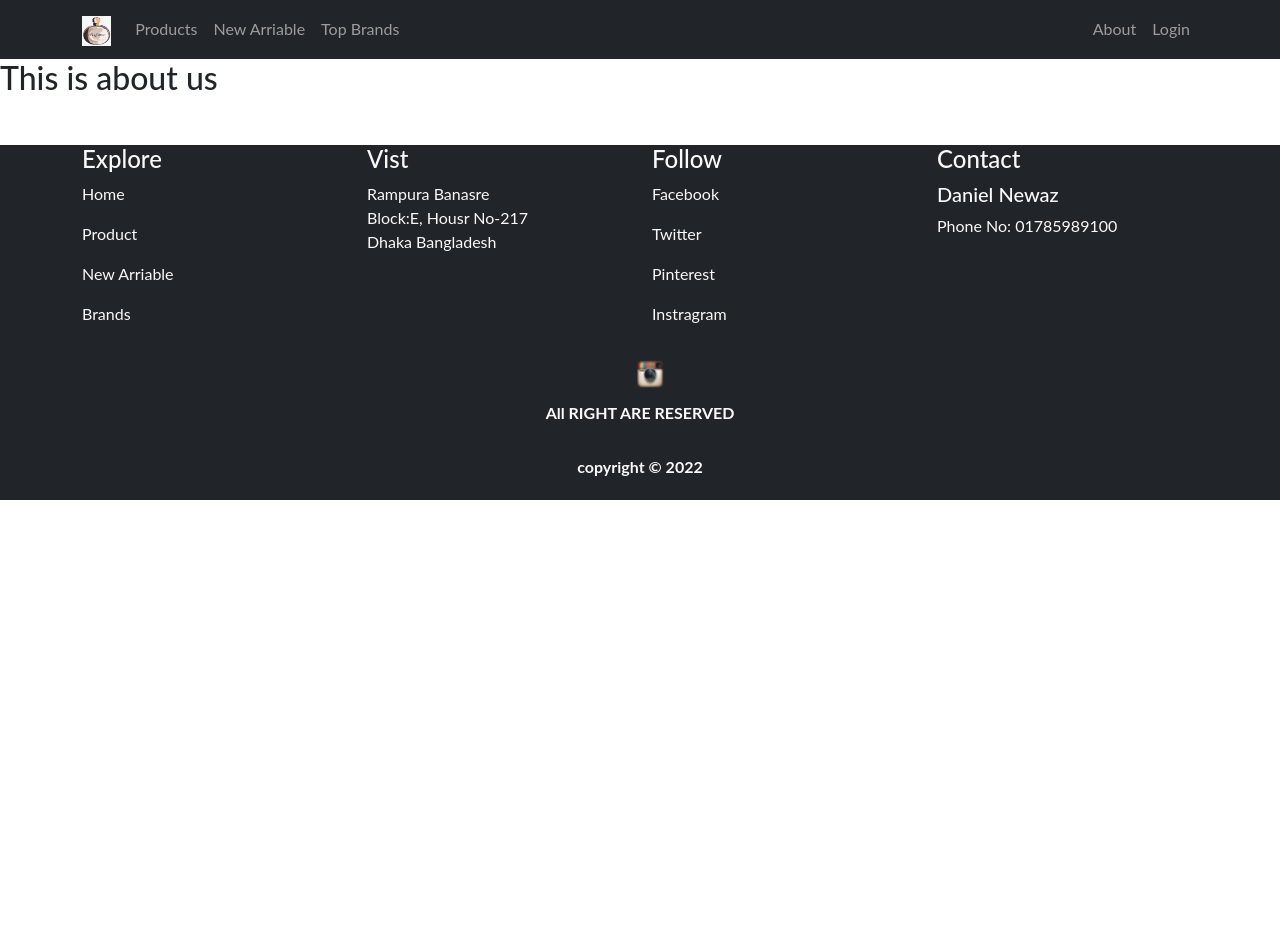
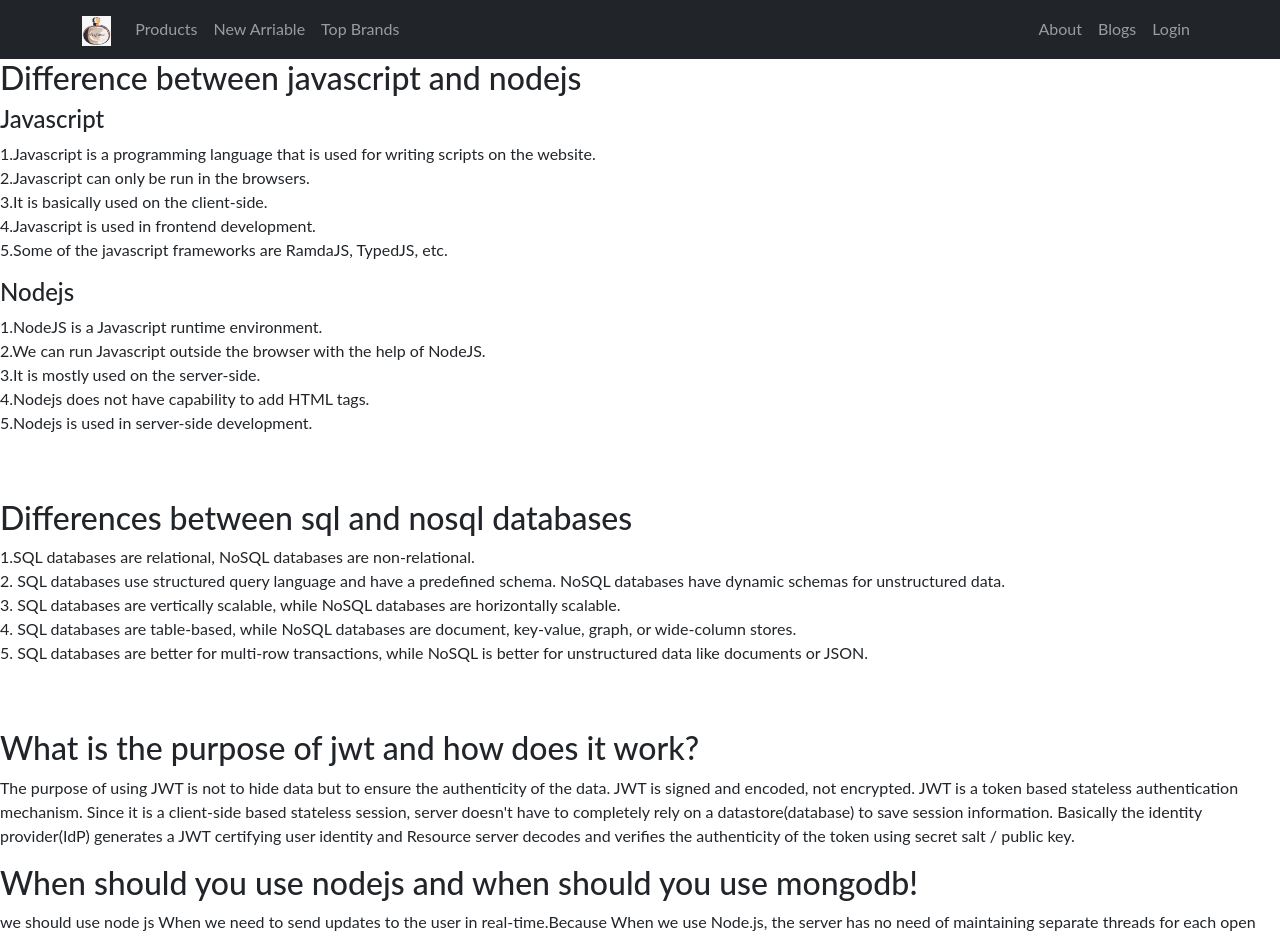
Before and after one commit to dani3lnwz/perfume-store-client, a React (Create React App) app: page /about in a window 1280 px wide. Shown: the top 939 px of the page. Before the commit the page ends 800 px from the top, so only its background shows below. Built offline with nearby package versions, Linux system fonts and the light colour scheme; no server answers.

Commit message:
anser written

```diff
--- a/src/App.js
+++ b/src/App.js
@@ -12,6 +12,7 @@ import Update from './Pages/Update/Update/Update';
 import RequireAuth from './Pages/Login/RequireAuth/RequireAuth';
 import AddProduct from './Pages/AddProduct/AddProduct';
 import ManageProducts from './Pages/ManageProducts/ManageProducts';
+import Blogs from './Pages/Blogs/Blogs';
 
 
 function App() {
@@ -23,6 +24,7 @@ function App() {
         <Route path="/home" element={<Home></Home>}></Route>
         <Route path='/product/:productId' element={<StockDetail></StockDetail>}></Route>
         <Route path="/about" element={<About></About>}></Route>
+        <Route path="/blogs" element={<Blogs></Blogs>}></Route>
         <Route path="/login" element={<Login></Login>}></Route>
         <Route path="/register" element={<Register></Register>}></Route>
         <Route path="/update/:productId" element={
--- a/src/Pages/About/About.js
+++ b/src/Pages/About/About.js
@@ -3,8 +3,27 @@ import React from 'react';
 const About = () => {
     return (
         <div>
-            <h2>This is about us</h2>
-        </div>
+        <h2>Difference between javascript and nodejs</h2>
+        <h4>Javascript</h4>
+        <p>1.Javascript is a programming language that is used for writing scripts on the website. <br />2.Javascript can only be run in the browsers. <br />3.It is basically used on the client-side. <br />4.Javascript is used in frontend development. <br /> 5.Some of the javascript frameworks are RamdaJS, TypedJS, etc.  </p>
+        <h4>Nodejs</h4>
+        <p>1.NodeJS is a Javascript runtime environment. <br />
+            2.We can run Javascript outside the browser with the help of NodeJS. <br />3.It is mostly used on the server-side. <br />4.Nodejs does not have capability to add HTML tags. <br />5.Nodejs is used in server-side development. </p>
+        <br /> <br />
+        <h2>Differences between sql and nosql databases</h2>
+        <p>1.SQL databases are relational, NoSQL databases are non-relational. <br />
+           2. SQL databases use structured query language and have a predefined schema. NoSQL databases have dynamic schemas for unstructured data. <br />
+           3. SQL databases are vertically scalable, while NoSQL databases are horizontally scalable. <br />
+           4. SQL databases are table-based, while NoSQL databases are document, key-value, graph, or wide-column stores. <br />
+           5. SQL databases are better for multi-row transactions, while NoSQL is better for unstructured data like documents or JSON.</p>
+           <br /> <br />
+           <h2>What is the purpose of jwt and how does it work?</h2>
+           <p>The purpose of using JWT is not to hide data but to ensure the authenticity of the data. JWT is signed and encoded, not encrypted. JWT is a token based stateless authentication mechanism. Since it is a client-side based stateless session, server doesn't have to completely rely on a datastore(database) to save session information.
+            Basically the identity provider(IdP) generates a JWT certifying user identity and Resource server decodes and verifies the authenticity of the token using secret salt / public key.</p>
+            <h2>When should you use nodejs and when should you use mongodb!</h2>
+            <p>we should use node js When we need to send updates to the user in real-time.Because When we use Node.js, the server has no need of maintaining separate threads for each open connection.
+            When we need require less management. When we need automatic repair, easier data distribution, and simpler data models make administration.</p>
+    </div>
     );
 };
 
--- /dev/null
+++ b/src/Pages/Blogs/Blogs.js
@@ -0,0 +1,23 @@
+import React from 'react';
+
+const Blogs = () => {
+    return (
+        <div>
+            <h2>Difference between javascript and nodejs</h2>
+            <h4>Javascript</h4>
+            <p>1.Javascript is a programming language that is used for writing scripts on the website. <br />2.Javascript can only be run in the browsers. <br />3.It is basically used on the client-side. <br />4.Javascript is used in frontend development. <br /> 5.Some of the javascript frameworks are RamdaJS, TypedJS, etc.  </p>
+            <h4>Nodejs</h4>
+            <p>1.NodeJS is a Javascript runtime environment. <br />
+                2.We can run Javascript outside the browser with the help of NodeJS. <br />3.It is mostly used on the server-side. <br />4.Nodejs does not have capability to add HTML tags. <br />5.Nodejs is used in server-side development. </p>
+            <br /> <br />
+            <h2>Differences between sql and nosql databases</h2>
+            <p>1.SQL databases are relational, NoSQL databases are non-relational. <br />
+               2. SQL databases use structured query language and have a predefined schema. NoSQL databases have dynamic schemas for unstructured data. <br />
+               3. SQL databases are vertically scalable, while NoSQL databases are horizontally scalable. <br />
+               4. SQL databases are table-based, while NoSQL databases are document, key-value, graph, or wide-column stores. <br />
+               5. SQL databases are better for multi-row transactions, while NoSQL is better for unstructured data like documents or JSON.</p>
+        </div>
+    );
+};
+
+export default Blogs;
--- a/src/Pages/Shared/Header/Header.js
+++ b/src/Pages/Shared/Header/Header.js
@@ -30,6 +30,8 @@ const Header = () => {
     </Nav>
     <Nav>
       <Nav.Link as={Link} to="about">About</Nav.Link>
+      <Nav.Link as={Link} to="blogs">Blogs</Nav.Link>
+
       {
         user && <>
         <Nav.Link as={Link} to="addproduct">Add</Nav.Link>
```
